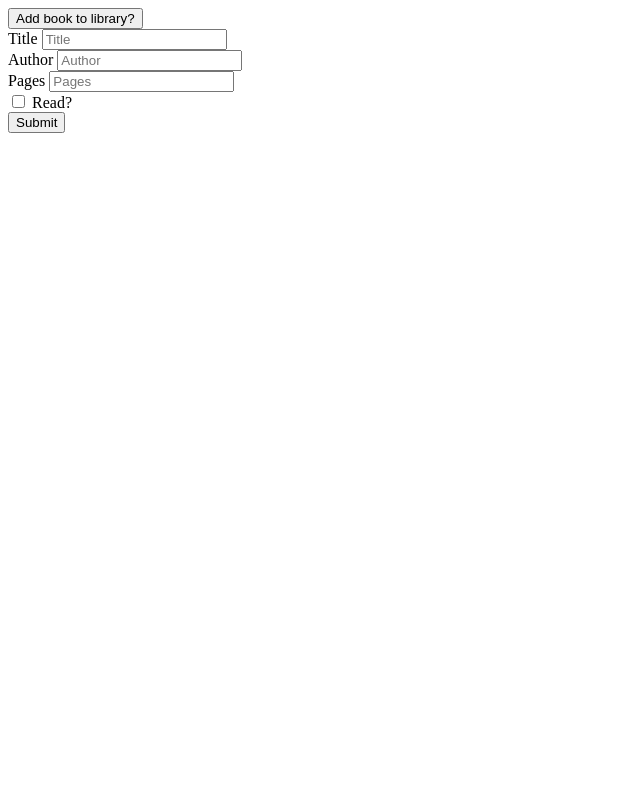
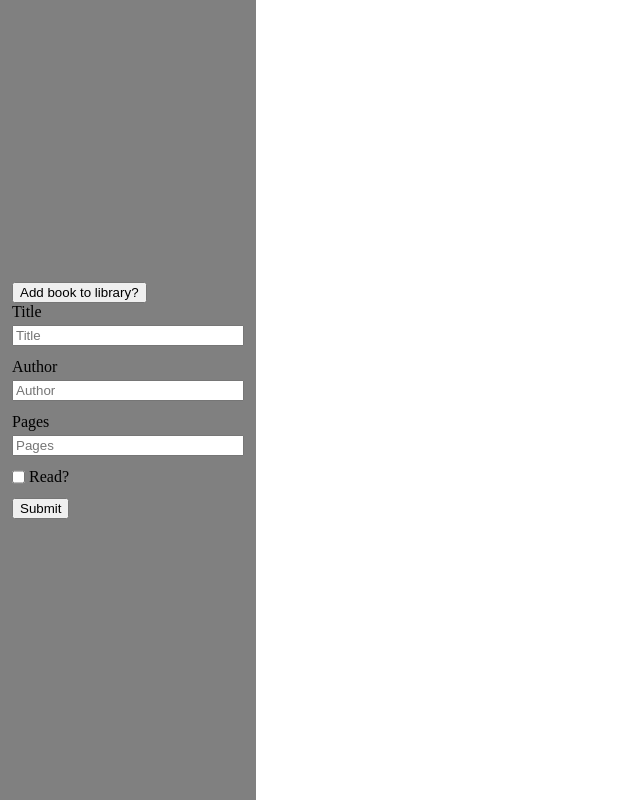
Before and after one commit to friari/library, a plain HTML site: page index.html in a window 1280 px wide. Both pictures are taken after a click on the button "Add book to library?". Shown: the whole page, without its empty margins (0-640 px from the left). Drawn offline with Linux system fonts and the light colour scheme.

Commit message:
init styling commit, some bug fixes

```diff
--- a/index.html
+++ b/index.html
@@ -7,14 +7,14 @@
   <link rel="stylesheet" href="styles.css" />
 </head>
 <body>
-  <main>
+  <main class="container">
     <div class="sidebar">
       <div class="sidebar-form-toggle">
         <button data-form-toggle>
           Add book to library?
         </button>
       </div>
-      <div class="sidebar-form" data-form-container>
+      <div class="sidebar-form hidden" data-form-container>
         <form action="/" method="post" data-form>
           <div class="input-group">
             <label for="title" class="input-group__label">
--- a/index.js
+++ b/index.js
@@ -43,7 +43,7 @@ function onFormSubmit(e) {
   buildLibrary(mainContainer);
 
   formElem.reset();
-  formElem.classList.add('hidden');
+  formToggle(formContainer);
 }
 
 function addBookToLibrary(book) {
@@ -71,6 +71,7 @@ function buildCardRead(book, index) {
   const cardReadLabel = document.createElement("label");
   cardReadLabel.className = 'book-card__read-label';
   cardReadLabel.setAttribute('for', `read-book-${index}`);
+  cardReadLabel.innerText = book.read ? "Read" : "Haven't read";
 
   // Building Card Checkbox Elem
   cardReadContainer.appendChild(cardReadCheckbox);
@@ -79,7 +80,7 @@ function buildCardRead(book, index) {
   return cardReadContainer;
 }
 
-function buildCard(book, index) {
+function buildCard(book, index, container) {
   const bookID = `book-${index}`;
   if (document.getElementById(bookID)) return;
 
--- a/styles.css
+++ b/styles.css
@@ -0,0 +1,54 @@
+* {
+  box-sizing: border-box;
+  margin: 0;
+}
+
+.hidden {
+  display: none;
+}
+
+.input-group {
+  display: flex;
+  flex-direction: column;
+  row-gap: .25rem;
+  margin-bottom: .75rem;
+}
+
+.input-group--checkbox {
+  flex-direction: row;
+  column-gap: .25rem;
+}
+
+.container {
+  display: grid;
+  min-height: 100vh;
+  grid-template-columns: 1fr 4fr;
+}
+
+.sidebar {
+  grid-column: 1 2;
+  display: flex;
+  flex-direction: column;
+  align-items: stretch;
+  justify-content: center;
+  padding: 0 .75rem;
+  background-color: grey;
+}
+
+.book-cards {
+  grid-column-start: 2;
+  padding: 1.5rem;
+  display: grid;
+  grid-template-columns: repeat(auto-fill, minmax(250px, 1fr));
+  grid-template-rows: min(250px);
+  column-gap: 1.5rem;
+  row-gap: 1.5rem;
+  align-items: flex-start;
+}
+
+.book-card {
+  padding: 1rem .75rem;
+  background: lightcyan;
+  border-radius: .75rem;
+  height: 100%;
+}
```
